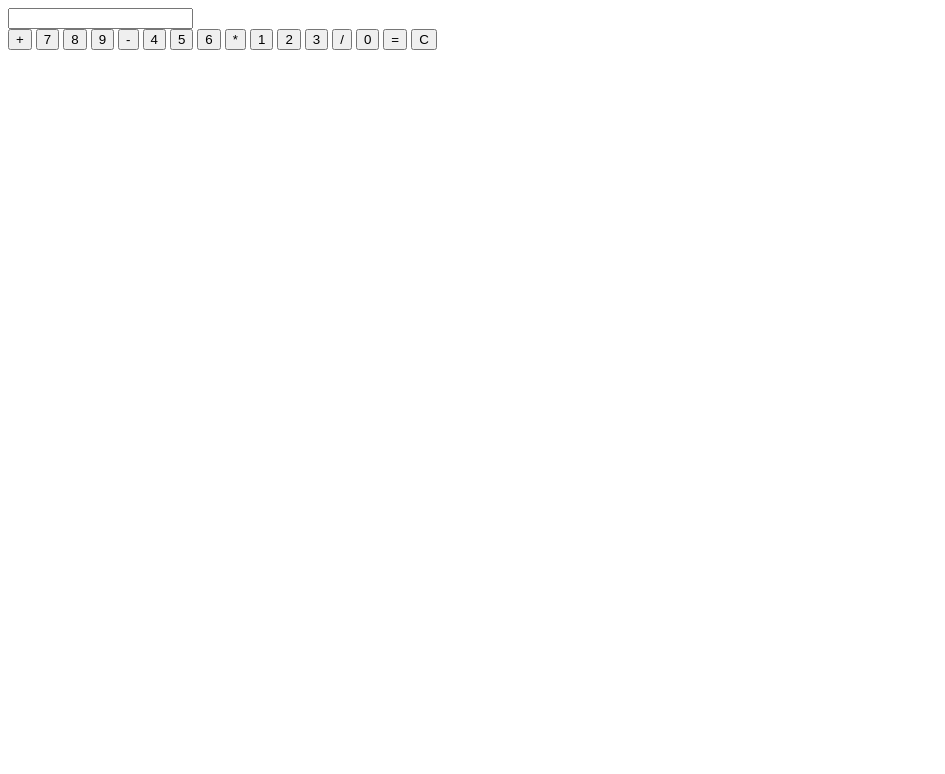
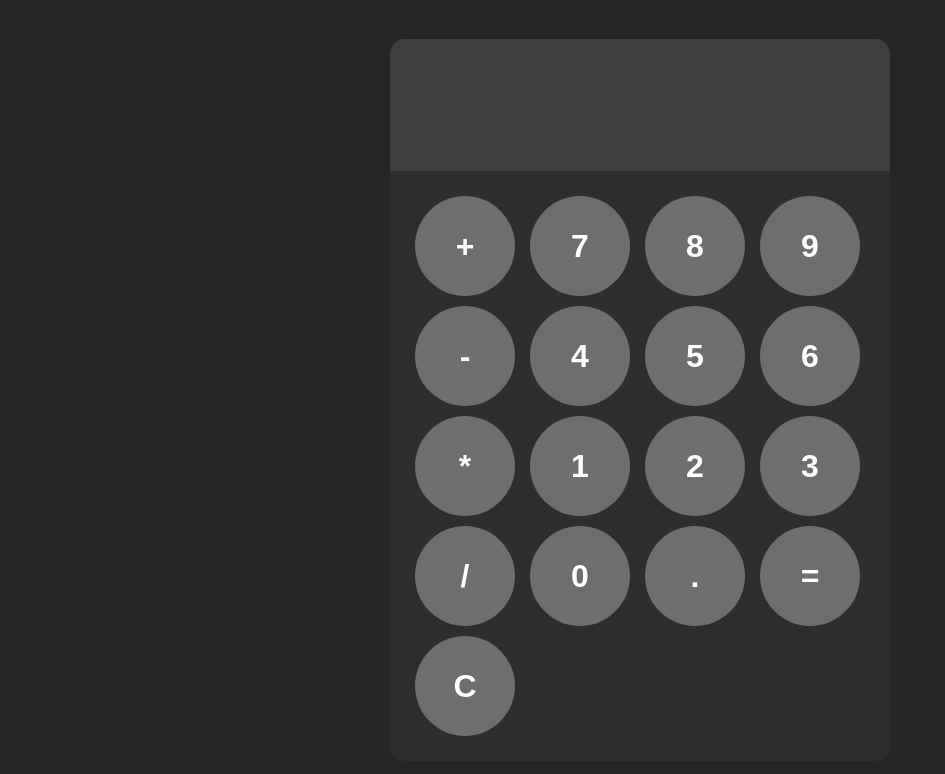
Before and after one commit to Vinay-webDev/CALCULATOR, a plain HTML site: page index.html in a window 1280 px wide. Shown: the whole page, without its empty margins (0-945 px from the left). Drawn offline with Linux system fonts and the light colour scheme.

Commit message:
changes 1

```diff
--- a/css/main.css
+++ b/css/main.css
@@ -0,0 +1,46 @@
+body{
+    margin: 0;
+    display: flex;
+    justify-content: center;
+    align-items: center;
+    height: 100vh;
+    background-color:hsl(0, 0%, 15%);
+}
+#calculator{
+    font-family:arial,sans-serif;
+    background-color:hsl(0, 0%, 18%);
+    border-radius: 15px;
+    max-width: 500px;
+    overflow: hidden;
+}
+#display{
+    width: 100%;
+    padding: 20px;
+    font-size: 5rem;
+    text-align: left;
+    border: none;
+    background-color:hsl(0, 1%, 25%);
+}
+#keys{
+    display: grid;
+    grid-template-columns: repeat(4, 1fr);
+    gap: 10px;
+    padding: 25px;
+}
+button{
+    width: 100px;
+    height: 100px;
+    border-radius: 50px;
+    border: none;
+    background-color: hsl(0, 1%, 43%);
+    color:white;
+    font-size: 2rem;
+    font-weight: bold;
+    cursor: pointer;
+}
+button:hover{
+    background-color:hsl(0, 0%, 54%);
+}
+button:active{
+    background-color: hsl(0, 0%, 100%);
+}
--- a/index.html
+++ b/index.html
@@ -25,6 +25,7 @@
                 <button onclick="appendToDisplay('3')">3</button>
                 <button onclick="appendToDisplay('/')">/</button>
                 <button onclick="appendToDisplay('0')">0</button>
+                <button onclick="appendToDisplay('.')">.</button>
                 <button onclick="calculate()">=</button>
                 <button onclick="clearDisplay()">C</button>
             </div>
```
